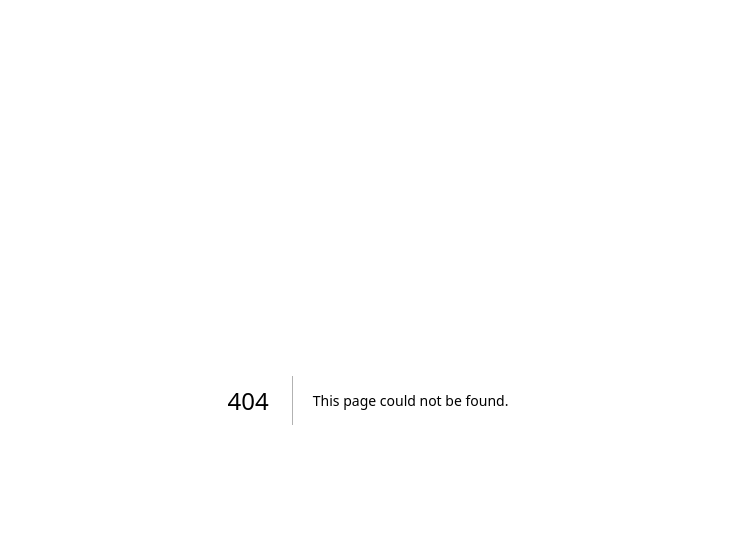
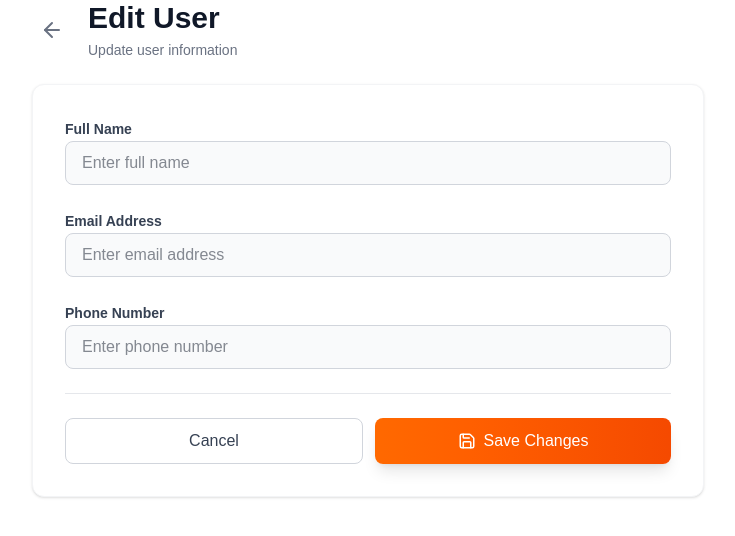
Before and after one commit to Andresh4321/BusinnessTrackWeb, a Next.js app: page /admin/users/1/edit in a window 1280 px wide. Before the commit this address had no page. Shown: the top 536 px of the page, without its empty margins (272-1007 px from the left). Built offline with nearby package versions, Linux system fonts and the light colour scheme; no server answers.

Commit message:
edit  user functionality and layout for admin

```diff
--- /dev/null
+++ b/app/admin/users/[id]/edit/layout.tsx
@@ -0,0 +1,5 @@
+import { ReactNode } from "react";
+
+export default function EditLayout({ children }: { children: ReactNode }) {
+    return children;
+}
--- /dev/null
+++ b/app/admin/users/[id]/edit/page.tsx
@@ -0,0 +1,141 @@
+"use client";
+
+import { useEffect, useState } from "react";
+import { useParams, useRouter } from "next/navigation";
+import { useForm } from "react-hook-form";
+import { getAdminUser, updateAdminUser } from "@/lib/api/auth";
+import { ArrowLeft, Save, Loader2 } from "lucide-react";
+import { toast } from "sonner";
+import Link from "next/link";
+
+export const dynamic = "force-dynamic";
+
+export default function EditUserPage() {
+  const { id } = useParams();
+  const router = useRouter();
+  const [loading, setLoading] = useState(true);
+
+  const {
+    register,
+    handleSubmit,
+    reset,
+    formState: { errors, isSubmitting },
+  } = useForm();
+
+  useEffect(() => {
+    if (!id) return;
+    const fetchUser = async () => {
+      try {
+        const res = await getAdminUser(id as string);
+        const userData = res.user || res.data || res;
+        reset({
+          fullname: userData.fullname,
+          email: userData.email,
+          phone_number: userData.phone_number || userData.phone,
+        });
+      } catch (err: any) {
+        toast.error("Failed to load user");
+      } finally {
+        setLoading(false);
+      }
+    };
+    fetchUser();
+  }, [id, reset]);
+
+  const onSubmit = async (data: any) => {
+    try {
+      await updateAdminUser(id as string, data);
+      toast.success("User updated successfully");
+      router.push("/admin/users");
+    } catch (err: any) {
+      toast.error(err.message || "Failed to update user");
+    }
+  };
+
+  if (loading) {
+    return (
+      <div className="flex flex-col items-center justify-center p-12">
+        <Loader2 className="animate-spin text-orange-500 mb-4" size={32} />
+        <p className="text-gray-500 dark:text-gray-400">Loading user details...</p>
+      </div>
+    );
+  }
+
+  return (
+    <div className="max-w-2xl mx-auto space-y-6 animate-in fade-in slide-in-from-bottom-4 duration-500">
+        {/* Header */}
+        <div className="flex items-center gap-4">
+          <Link href="/admin/users" className="p-2 hover:bg-gray-200 dark:hover:bg-gray-800 rounded-full transition-colors text-gray-500 hover:text-gray-700 dark:hover:text-gray-300">
+            <ArrowLeft size={24} />
+          </Link>
+          <div>
+            <h2 className="text-3xl font-bold text-gray-900 dark:text-white">Edit User</h2>
+            <p className="text-sm text-gray-500 dark:text-gray-400 mt-1">Update user information</p>
+          </div>
+        </div>
+
+        {/* Edit Form */}
+        <div className="bg-white dark:bg-gray-800 p-8 rounded-xl shadow-sm border border-gray-100 dark:border-gray-700">
+          <form onSubmit={handleSubmit(onSubmit)} className="space-y-6">
+            {/* Full Name */}
+            <div className="space-y-2">
+              <label className="text-sm font-semibold text-gray-700 dark:text-gray-300">Full Name</label>
+              <input
+                {...register("fullname", { required: "Name is required" })}
+                className="w-full h-11 px-4 rounded-lg border border-gray-300 dark:border-gray-600 bg-gray-50 dark:bg-gray-900 text-gray-900 dark:text-white focus:ring-2 focus:ring-orange-500/20 focus:border-orange-500 outline-none transition-all"
+                placeholder="Enter full name"
+              />
+              {errors.fullname && (
+                <p className="text-xs text-red-500 font-medium">{String(errors.fullname.message)}</p>
+              )}
+            </div>
+
+            {/* Email */}
+            <div className="space-y-2">
+              <label className="text-sm font-semibold text-gray-700 dark:text-gray-300">Email Address</label>
+              <input
+                {...register("email", { required: "Email is required" })}
+                type="email"
+                className="w-full h-11 px-4 rounded-lg border border-gray-300 dark:border-gray-600 bg-gray-50 dark:bg-gray-900 text-gray-900 dark:text-white focus:ring-2 focus:ring-orange-500/20 focus:border-orange-500 outline-none transition-all"
+                placeholder="Enter email address"
+              />
+              {errors.email && (
+                <p className="text-xs text-red-500 font-medium">{String(errors.email.message)}</p>
+              )}
+            </div>
+
+            {/* Phone Number */}
+            <div className="space-y-2">
+              <label className="text-sm font-semibold text-gray-700 dark:text-gray-300">Phone Number</label>
+              <input
+                {...register("phone_number")}
+                className="w-full h-11 px-4 rounded-lg border border-gray-300 dark:border-gray-600 bg-gray-50 dark:bg-gray-900 text-gray-900 dark:text-white focus:ring-2 focus:ring-orange-500/20 focus:border-orange-500 outline-none transition-all"
+                placeholder="Enter phone number"
+              />
+              {errors.phone_number && (
+                <p className="text-xs text-red-500 font-medium">{String(errors.phone_number.message)}</p>
+              )}
+            </div>
+
+            {/* Action Buttons */}
+            <div className="flex gap-3 pt-6 border-t border-gray-200 dark:border-gray-700">
+              <Link
+                href="/admin/users"
+                className="flex-1 px-4 py-2.5 rounded-lg border border-gray-300 dark:border-gray-600 hover:bg-gray-50 dark:hover:bg-gray-700 text-gray-700 dark:text-gray-300 font-medium transition-all text-center"
+              >
+                Cancel
+              </Link>
+              <button
+                type="submit"
+                disabled={isSubmitting}
+                className="flex-1 px-4 py-2.5 bg-gradient-to-r from-orange-500 to-orange-600 hover:from-orange-600 hover:to-orange-700 disabled:from-gray-400 disabled:to-gray-400 text-white rounded-lg font-medium shadow-lg hover:shadow-orange-500/25 disabled:cursor-not-allowed flex items-center justify-center gap-2 transition-all"
+              >
+                {isSubmitting ? <Loader2 className="animate-spin" size={18} /> : <Save size={18} />}
+                {isSubmitting ? "Saving..." : "Save Changes"}
+              </button>
+            </div>
+          </form>
+        </div>
+      </div>
+    );
+}
--- /dev/null
+++ b/app/admin/users/[id]/layout.tsx
@@ -0,0 +1,5 @@
+import { ReactNode } from "react";
+
+export default function UserDetailLayout({ children }: { children: ReactNode }) {
+    return children;
+}
```
